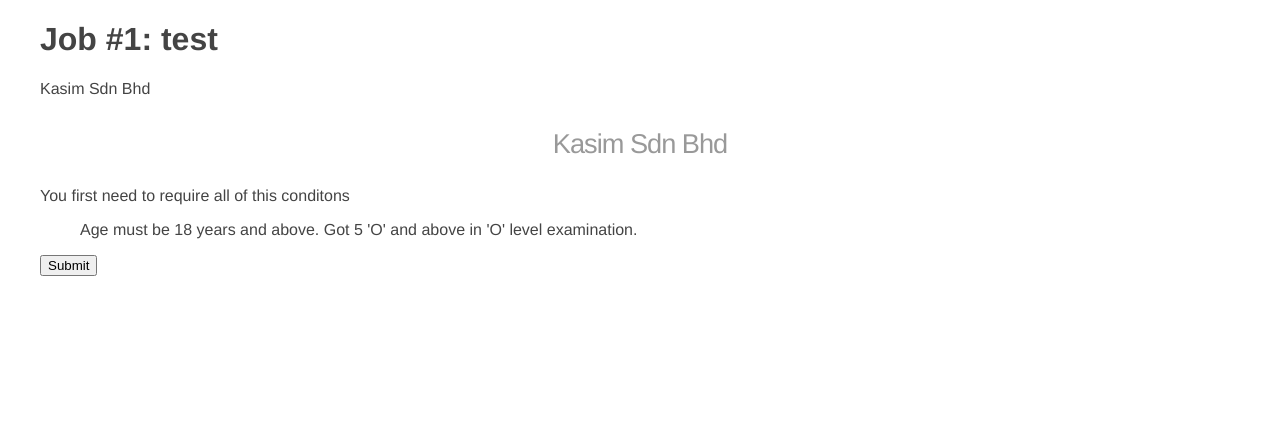
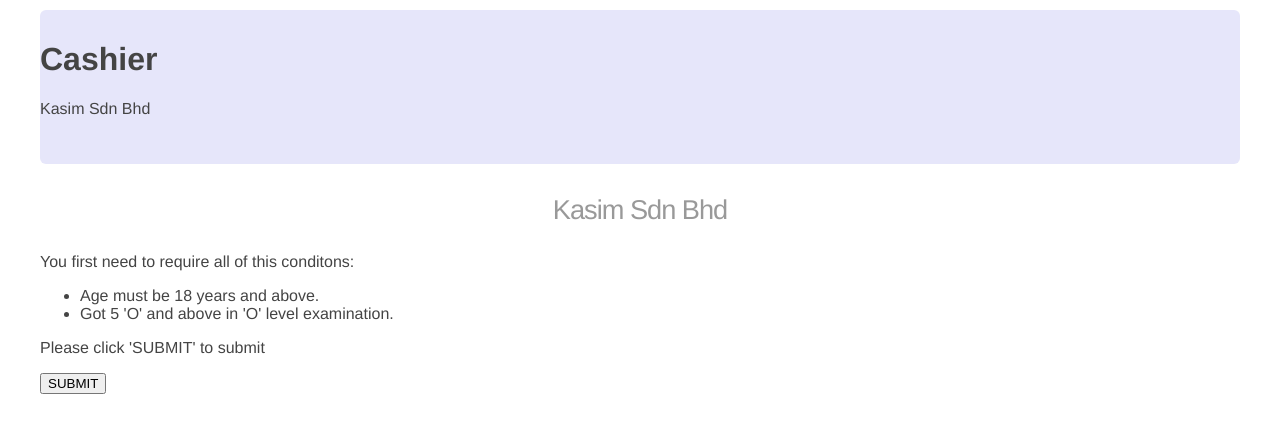
Before and after one commit to TheJess54321/Team-C, a Flask app: page /home1/ in a window 1280 px wide. Shown: the part 35-468 px from the top of the page. Run offline with Flask 2, Linux system fonts and the light colour scheme.

Commit message:
fake company

```diff
--- a/static/css/main.css
+++ b/static/css/main.css
@@ -46,6 +46,13 @@
      -moz-border-radius: 6px;
           border-radius: 6px;
 }
+div.home1 {
+  padding: 10px 0 30px 0;
+  background-color: #E6E6FA;
+  -webkit-border-radius: 6px;
+     -moz-border-radius: 6px;
+          border-radius: 6px;
+}
 h2 {
   font-size: 3em;
   margin-top: 40px;
--- a/templates/home.html
+++ b/templates/home.html
@@ -12,7 +12,7 @@
      <h3>We've found the following job openings!</h3>
      <p>Our bot has found the following jobs for you:</p>
      <ul>
-      <li><a href="{{ url_for('home1') }}">Job #1: test</a></li>
+      <li><a href="{{ url_for('home1') }}">Cashier</a></li>
       <li>Job #2: test</li>
       <li>Job #3: test</li>
     </ul>
--- a/templates/home1.html
+++ b/templates/home1.html
@@ -4,19 +4,20 @@
     {% extends "layout.html" %}
 {% block content %}
    <div class="home1">
-     <h1>Job #1: test</h1>
+     <h1>Cashier</h1>
      <p>Kasim Sdn Bhd</p>
    </div>
 
    <div class="kasim">
     <h3>Kasim Sdn Bhd</h3>
-    <p>You first need to require all of this conditons</p>
+    <p>You first need to require all of this conditons:</p>
     <ul>
-      <il>Age must be 18 years and above.</il>
-      <il>Got 5 'O' and above in 'O' level examination.</il>
+      <li>Age must be 18 years and above.</li>
+      <li>Got 5 'O' and above in 'O' level examination.</li>
       </ul>
+      <p>Please click 'SUBMIT' to submit</p>
     </div>
-    <button type="button" onclick="alert('SUBMIT SUCCESSFUL')">Submit</button>
+    <button type="button" onclick="alert('SUBMIT SUCCESSFUL')">SUBMIT</button>
     {% endblock %}
   </body>
 </html>
```
